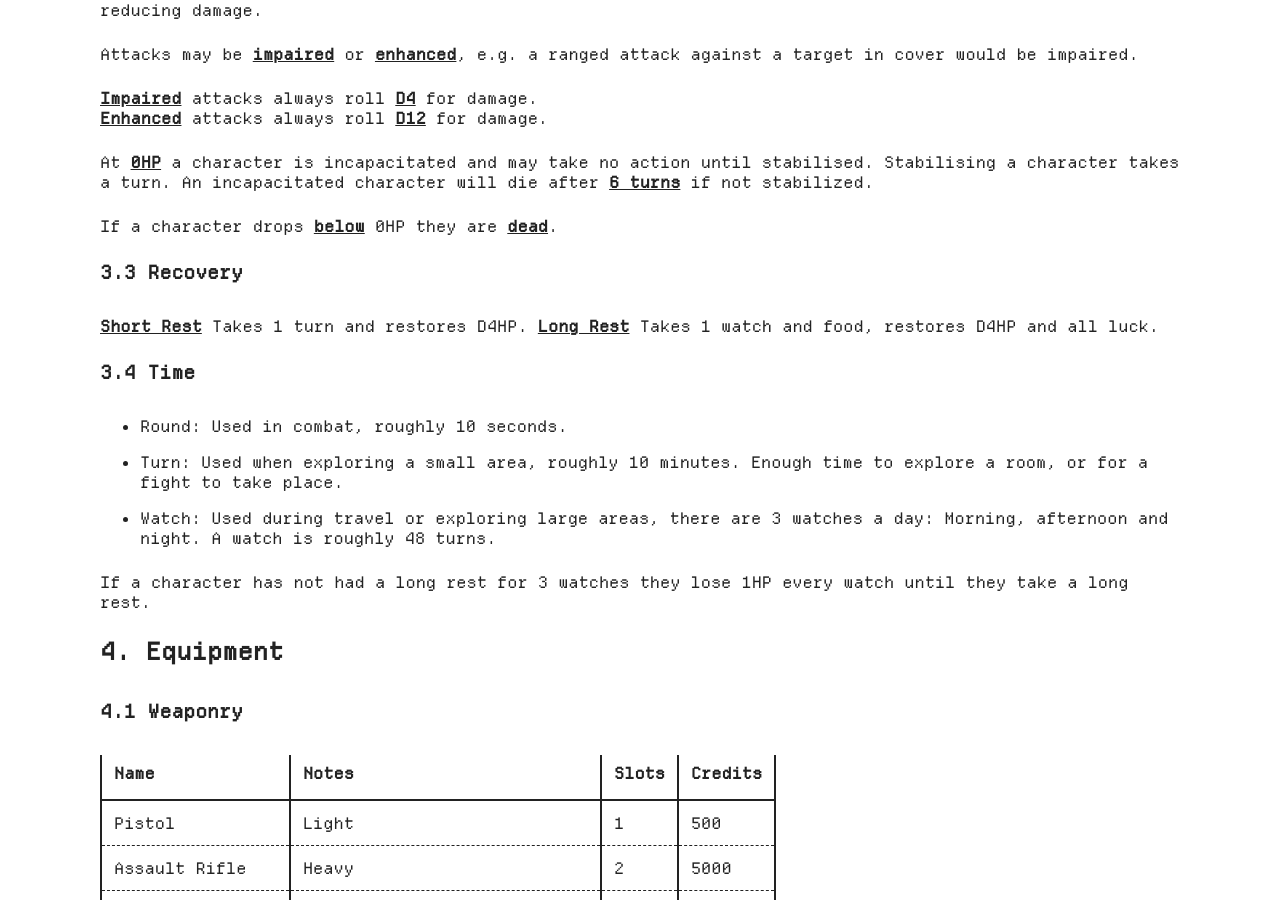
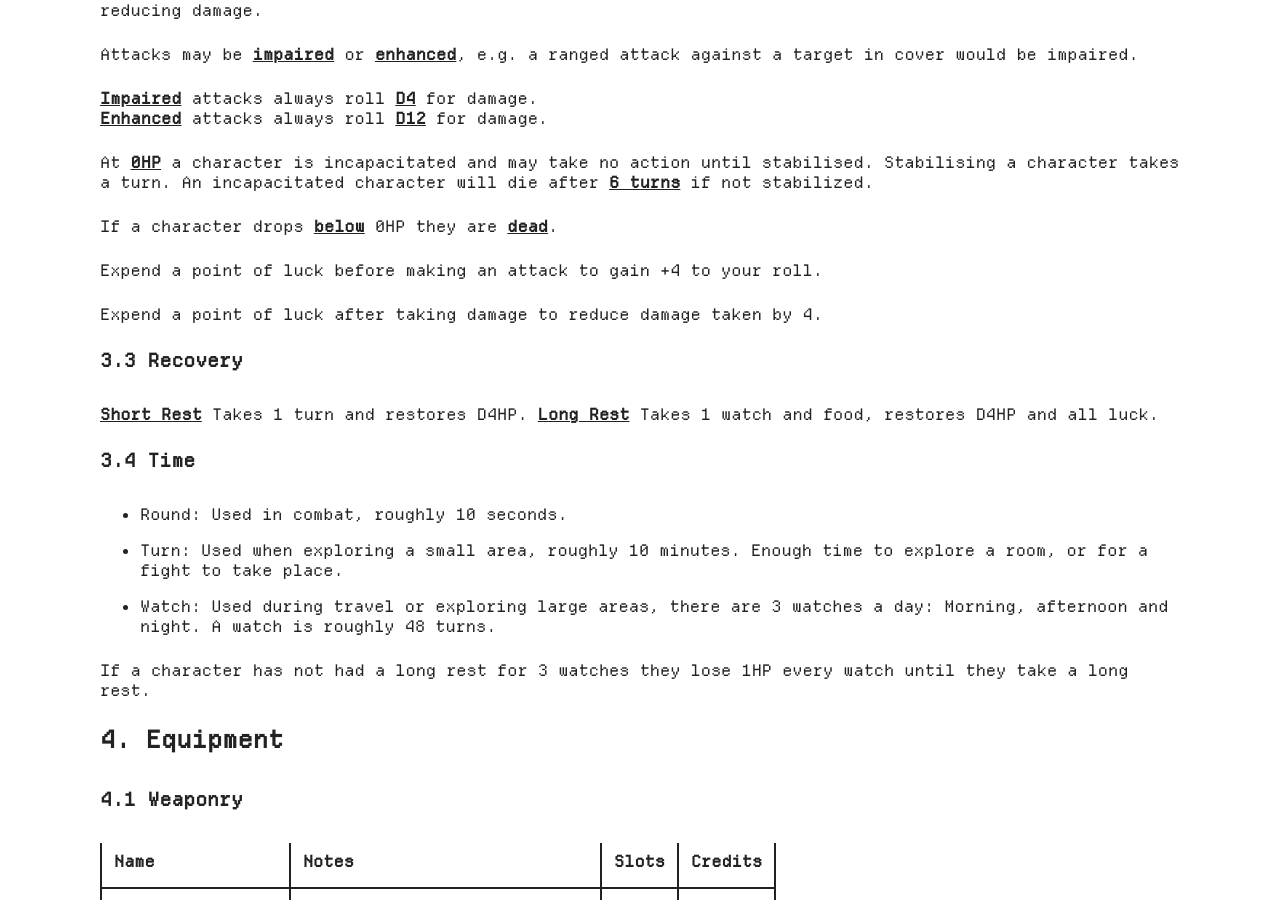
Before and after one commit to iendjinn/iendjinn, a Jekyll site: the page built from systems/cyberpunk/index.markdown, in a window 1280 px wide and 900 px high, scrolled down 6196 px. Built offline with Jekyll 4.4.1, drawn with Linux system fonts in a browser that asks for light colours.

Commit message:
fix: add luck

```diff
--- a/systems/cyberpunk/index.markdown
+++ b/systems/cyberpunk/index.markdown
@@ -195,6 +195,10 @@ At **0HP** a character is incapacitated and may take no action until stabilised.
 
 If a character drops **below** 0HP they are **dead**.
 
+Expend a point of luck before making an attack to gain +4 to your roll.
+
+Expend a point of luck after taking damage to reduce damage taken by 4.
+
 ### 3.3 Recovery
 
 **Short Rest** Takes 1 turn and restores D4HP.
```
